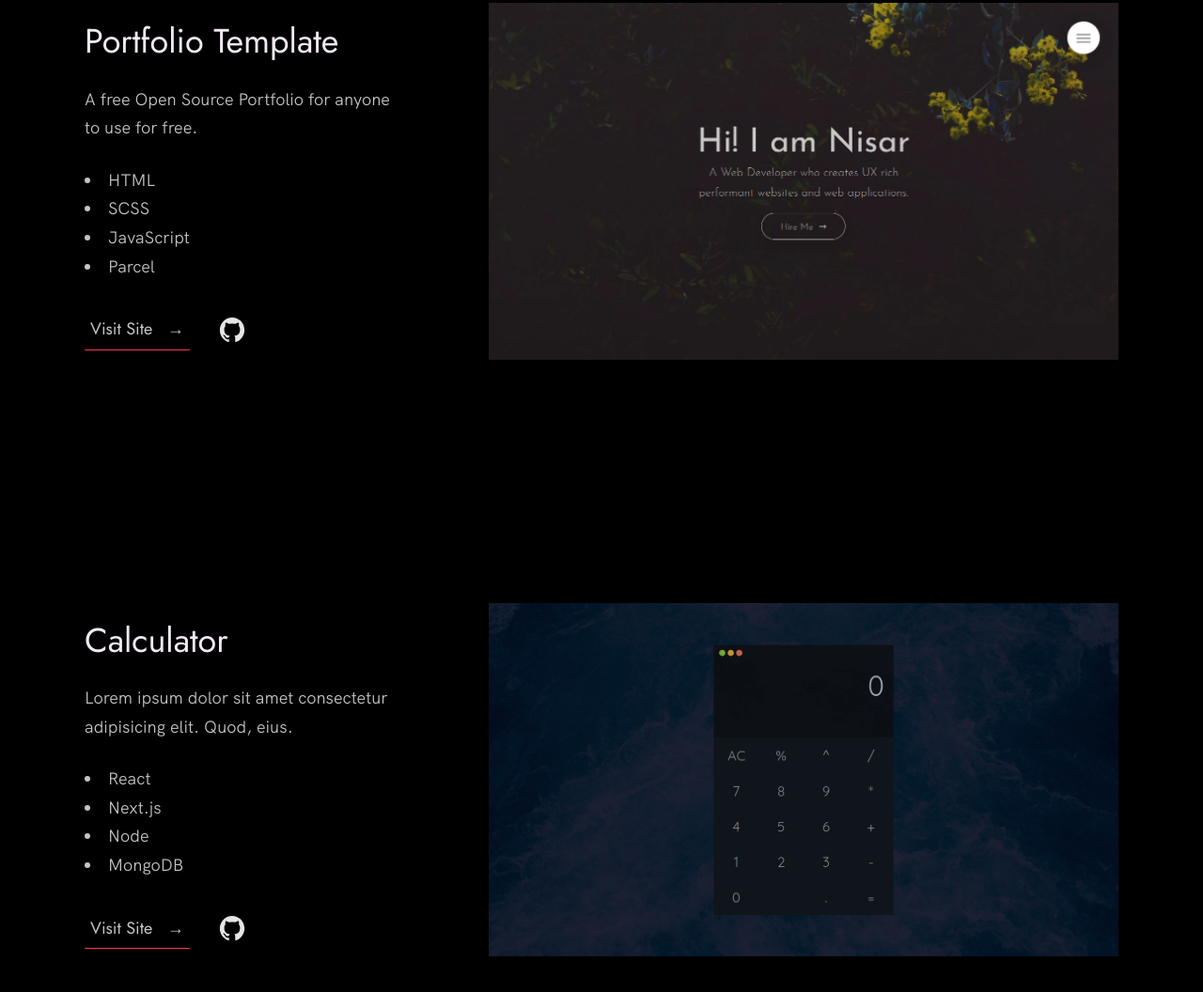
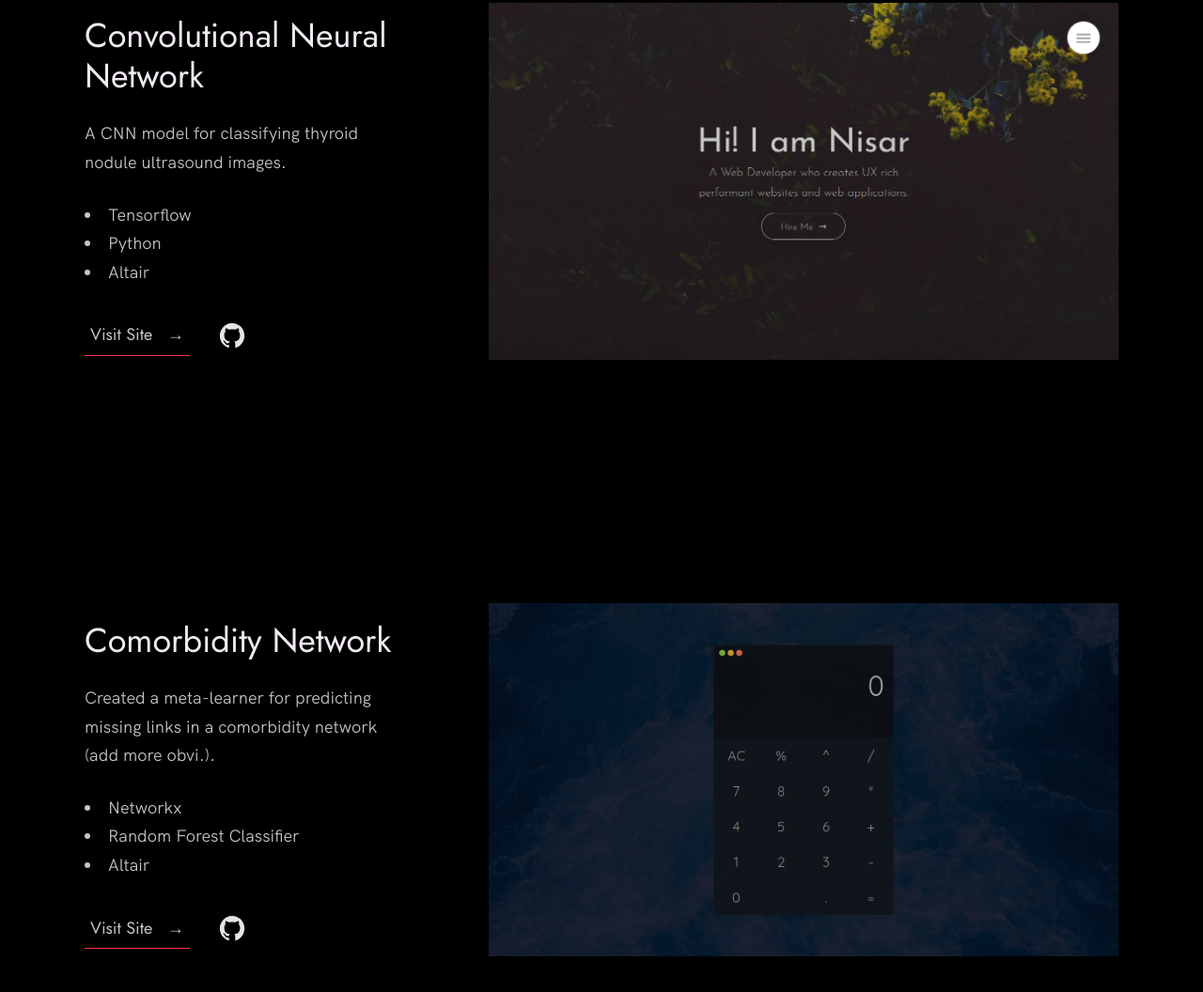
Before and after one commit to digh9649/diyaghimire.github.io, a plain HTML site: page index.html in a window 1280 px wide. Shown: the part 1065-2121 px from the top of the page at 94% size. Drawn offline with Linux system fonts and the light colour scheme.

Commit message:
More info. for work section

```diff
--- a/index.html
+++ b/index.html
@@ -78,15 +78,14 @@
 
           <div class="work__box">
             <div class="work__text">
-              <h3>Portfolio Template</h3>
+              <h3>Convolutional Neural Network</h3>
               <p>
-                A free Open Source Portfolio for anyone to use for free.
+                A CNN model for classifying thyroid nodule ultrasound images.
               </p>
               <ul class="work__list">
-                <li>HTML</li>
-                <li>SCSS</li>
-                <li>JavaScript</li>
-                <li>Parcel</li>
+                <li>Tensorflow</li>
+                <li>Python</li>
+                <li>Altair</li>
               </ul>
 
               <div class="work__links">
@@ -105,16 +104,14 @@
 
           <div class="work__box">
             <div class="work__text">
-              <h3>Calculator</h3>
+              <h3>Comorbidity Network</h3>
               <p>
-                Lorem ipsum dolor sit amet consectetur adipisicing elit. Quod,
-                eius.
+                Created a meta-learner for predicting missing links in a comorbidity network (add more obvi.).
               </p>
               <ul class="work__list">
-                <li>React</li>
-                <li>Next.js</li>
-                <li>Node</li>
-                <li>MongoDB</li>
+                <li>Networkx</li>
+                <li>Random Forest Classifier</li>
+                <li>Altair</li>
               </ul>
 
               <div class="work__links">
```
